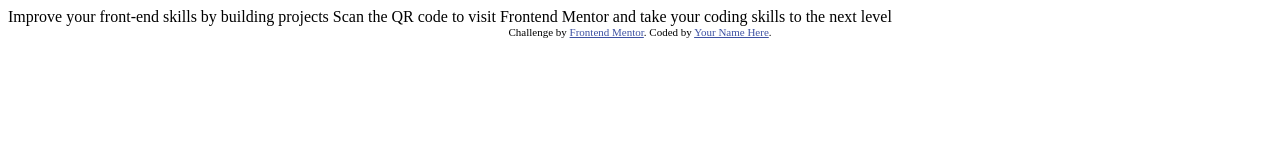
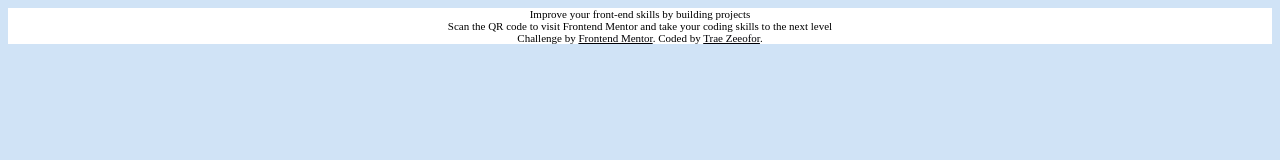
Before and after one commit to traez/qr-code-component-main, a plain HTML site: page index.html in a window 1280 px wide. Drawn offline with Linux system fonts and the light colour scheme.

Commit message:
initials updates made 15.07.22

```diff
--- a/index.html
+++ b/index.html
@@ -3,26 +3,23 @@
 <head>
   <meta charset="UTF-8">
   <meta name="viewport" content="width=device-width, initial-scale=1.0"> <!-- displays site properly based on user's device -->
-
+  <link rel="stylesheet" type="text/css" href="styles.css"/>
   <link rel="icon" type="image/png" sizes="32x32" href="./images/favicon-32x32.png">
 
-  <title>Frontend Mentor | QR code component</title>
+  <title>Traez-Frontend Mentor | QR code component</title>
 
-  <!-- Feel free to remove these styles or customise in your own stylesheet 👍 -->
-  <style>
-    .attribution { font-size: 11px; text-align: center; }
-    .attribution a { color: hsl(228, 45%, 44%); }
-  </style>
+  <!-- Feel free to remove these styles or customize in your own stylesheet 👍 -->
 </head>
 <body>
+  <div id="codeCompoMain">
+  <span id="boldest">Improve your front-end skills by building projects</span>
 
-  Improve your front-end skills by building projects
+  <span id="normally">Scan the QR code to visit Frontend Mentor and take your coding skills to the next level</span>
 
-  Scan the QR code to visit Frontend Mentor and take your coding skills to the next level
-
-  <div class="attribution">
+  <span id="microMin">
     Challenge by <a href="https://www.frontendmentor.io?ref=challenge" target="_blank">Frontend Mentor</a>.
-    Coded by <a href="#">Your Name Here</a>.
+    Coded by <a href="#">Trae Zeeofor</a>.
+  </span>
   </div>
 </body>
 </html>
--- a/styles.css
+++ b/styles.css
@@ -0,0 +1,11 @@
+:root {
+    background: hsl(210, 69%, 89%);
+  }
+#codeCompoMain {
+    font-size: 11px;
+    text-align: center;
+    display: flex;
+    flex-direction: column;
+    background: hsl(0, 100%, 100%);
+}
+#microMin a { color: hsl(252, 100%, 1%); }
```
